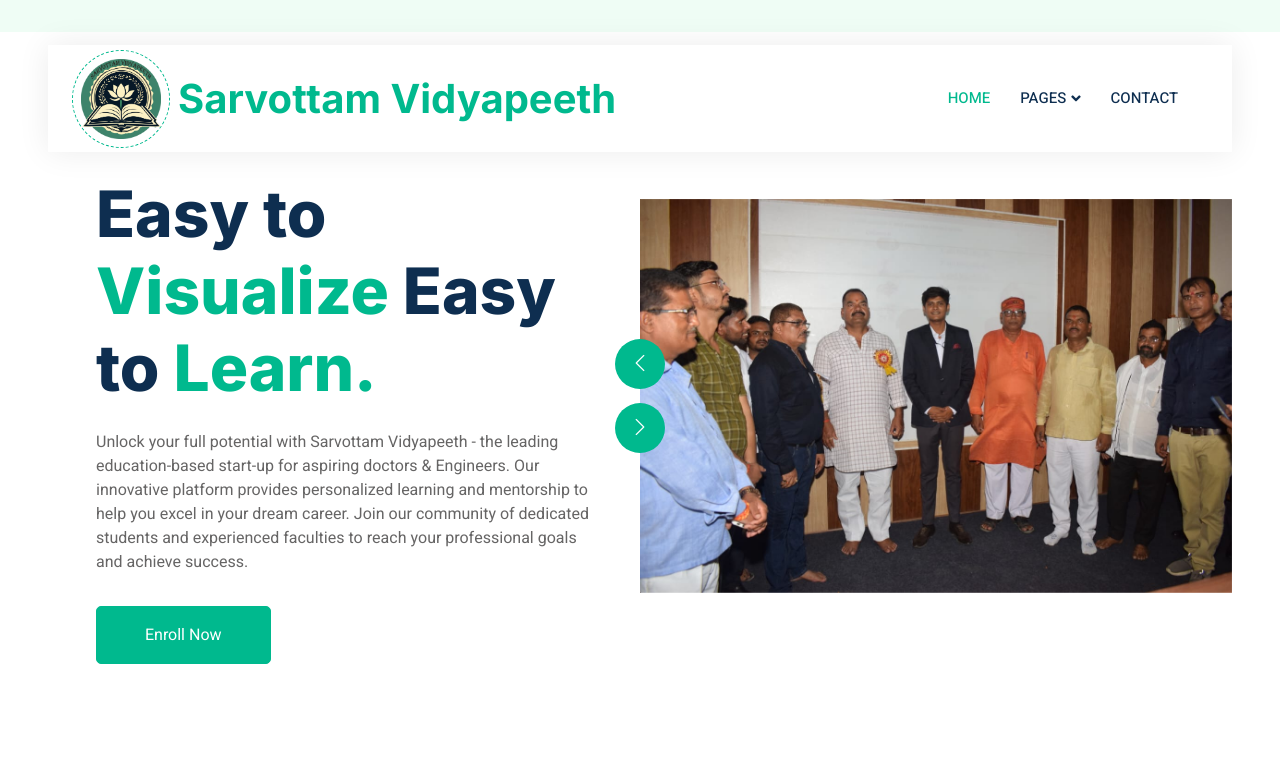
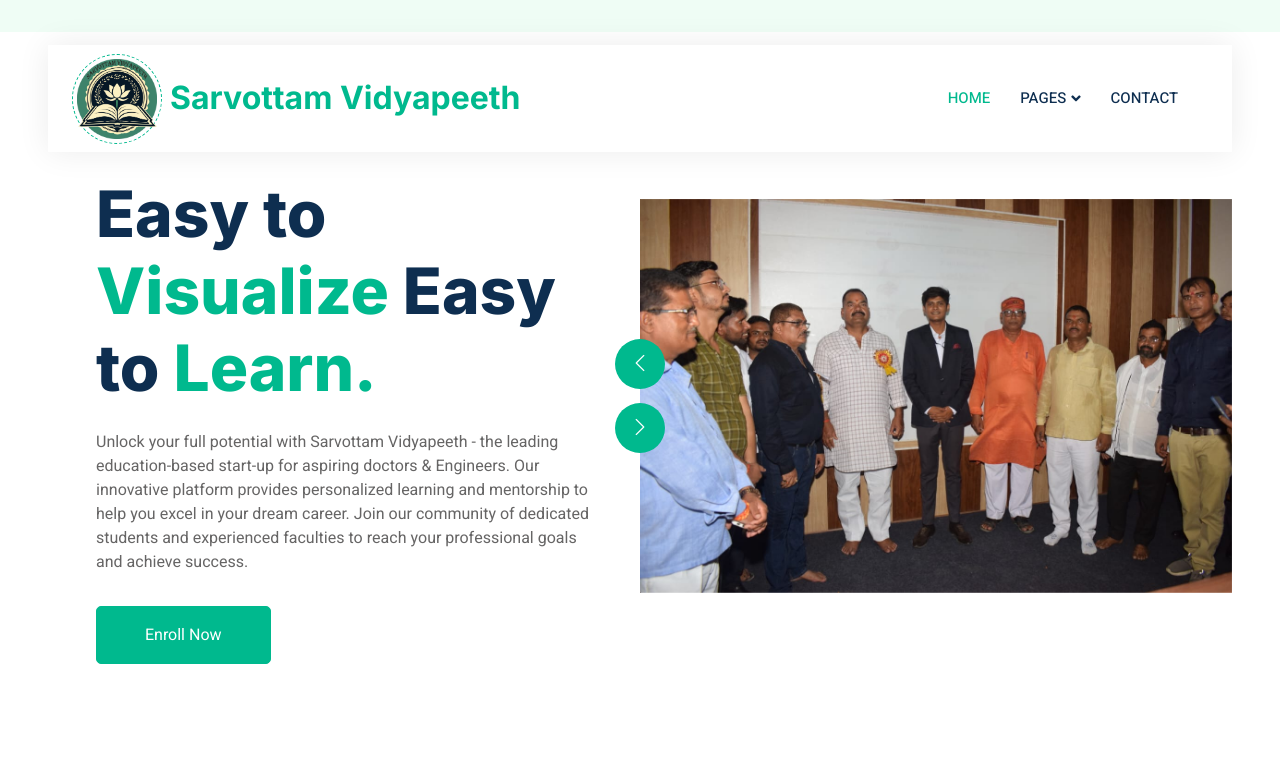
Before and after one commit to hubsMIT1/sarvottamvidyapeeth, a plain HTML site: page index.html in a window 1280 px wide. Shown: the top 757 px of the page. Drawn offline with nearby package versions, Linux system fonts and the light colour scheme.

Commit message:
Update index.html

```diff
--- a/index.html
+++ b/index.html
@@ -48,10 +48,10 @@
         <div class="container-fluid nav-bar bg-transparent">
             <nav class="navbar navbar-expand-lg bg-white navbar-light py-3 px-4">
                 <a href="index.html" class="navbar-brand d-flex align-items-center text-center">
-                    <div class="icon p-2 me-2">
+                    <div class="icon p-1 me-2">
                         <img class="img-fluid" src="img/SV.PNG" alt="DT" style="width: 80px; height: 80px;">
                     </div>
-                    <h1 class="m-0 text-primary">Sarvottam Vidyapeeth</h1>
+                    <h2 class="m-0 text-primary text-center">Sarvottam Vidyapeeth</h2>
                 </a>
                 <button type="button" class="navbar-toggler" data-bs-toggle="collapse" data-bs-target="#navbarCollapse">
                     <span class="navbar-toggler-icon"></span>
@@ -378,7 +378,7 @@
                         <h5 class="text-white mb-4">Get In Touch</h5>
                         <p class="mb-2"><i class="fa fa-map-marker-alt me-3"></i>Maple High Street, Narmadapuram Rd, Bawaria Kalan, Bhopal, Madhya Pradesh - 462026</p>
                         <p class="mb-2"><i class="fa fa-phone-alt me-3"></i>+91-9893398138</p>
-                        <p class="mb-2"><i class="fa fa-envelope me-3"></i>contactus@Sarvottam Vidyapeeth.com</p>
+                        <p class="mb-2"><i class="fa fa-envelope me-3"></i>contactus@Sarvottamvidyapeeth.com</p>
                         <div class="d-flex pt-2">
                             <a class="btn btn-outline-light btn-social" href=""><i class="fab fa-twitter"></i></a>
                            <!-- <a class="btn btn-outline-light btn-social" href=""><i class="fab fa-facebook-f"></i></a>-->
```
